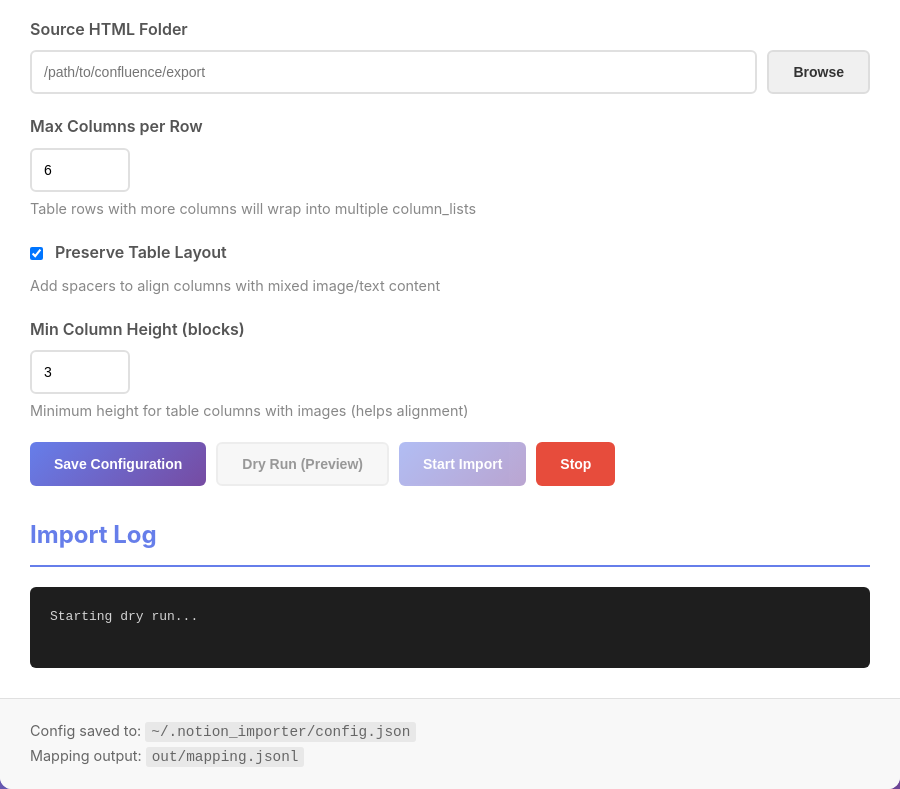
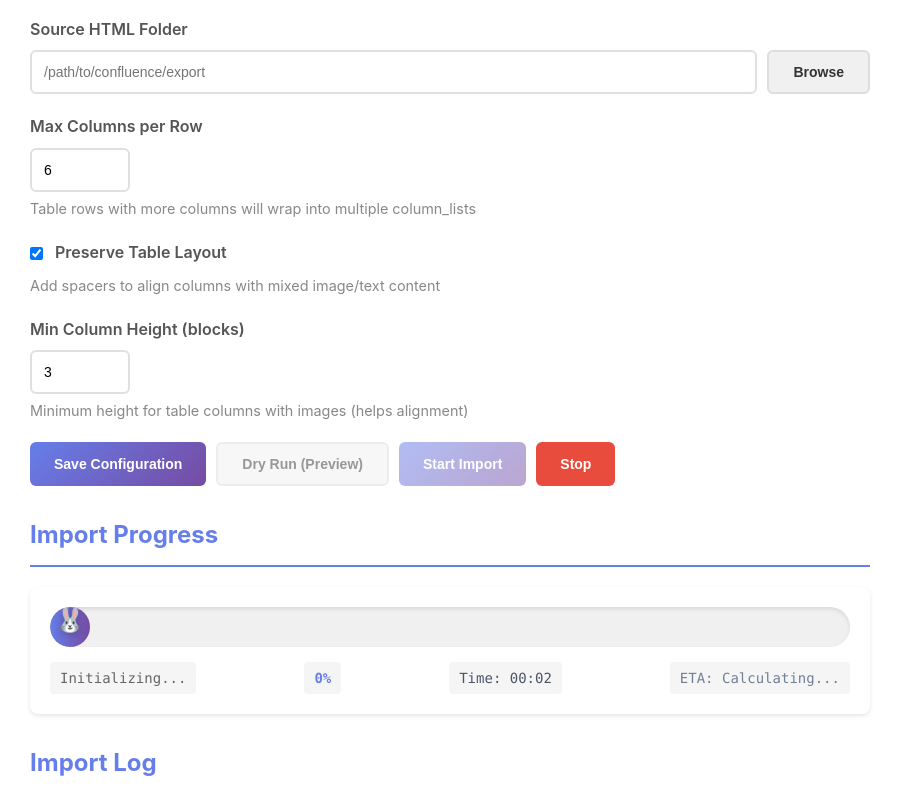
Before and after one commit to karst10607/C2Nv2, an Electron app: page electron/index.html in a window 900 px wide. Both pictures are taken after a click on the button "Dry Run (Preview)". Shown: the part 533-1322 px from the top of the page. Drawn offline with Linux system fonts and the light colour scheme; no server answers.

Commit message:
Version 2.4: Enhanced Progress Bar with Rabbit Animation
🐰 Enhanced Progress Bar & Rabbit Animation:
- Beautiful gradient progress bar with animated hopping rabbit
- Real-time file counter and time tracking with ETA calculation
- Smooth animations and modern design

🔧 Technical Improvements:
- Fixed image import issues by cleaning query parameters from URLs
- Added 30-second tunnel timeout for Notion to cache images
- Enhanced logging for image server requests
- Improved progress parsing to count all processed files accurately

🖥️ GUI Enhancements:
- Better error display with hover tooltips
- Responsive layout and real-time progress updates
- Progress section appears only during import

```diff
--- a/electron/index.html
+++ b/electron/index.html
@@ -66,6 +66,23 @@
         </div>
       </section>
 
+      <section class="progress-section" id="progress-section" style="display:none;">
+        <h2>Import Progress</h2>
+        <div class="progress-container">
+          <div class="progress-bar">
+            <div class="progress-fill" id="progress-fill">
+              <span class="rabbit" id="rabbit">🐰</span>
+            </div>
+          </div>
+          <div class="progress-info">
+            <span id="progress-text">0 / 0 files</span>
+            <span id="progress-percent">0%</span>
+            <span id="progress-time">Time: 00:00</span>
+            <span id="progress-eta">ETA: Calculating...</span>
+          </div>
+        </div>
+      </section>
+
       <section class="log-section">
         <h2>Import Log</h2>
         <div id="log-output"></div>
--- a/electron/renderer.js
+++ b/electron/renderer.js
@@ -19,6 +19,14 @@ const dryRunBtn = document.getElementById('dry-run-btn');
 const importBtn = document.getElementById('import-btn');
 const stopBtn = document.getElementById('stop-btn');
 const logOutput = document.getElementById('log-output');
+
+// Progress elements
+const progressSection = document.getElementById('progress-section');
+const progressFill = document.getElementById('progress-fill');
+const progressText = document.getElementById('progress-text');
+const progressPercent = document.getElementById('progress-percent');
+const progressTime = document.getElementById('progress-time');
+const progressEta = document.getElementById('progress-eta');
 
 // Load config on startup
 (async () => {
@@ -142,8 +150,21 @@ stopBtn.addEventListener('click', async () => {
   importBtn.disabled = false;
   dryRunBtn.disabled = false;
   isImporting = false;
+
+  // Stop progress timer
+  if (progressTimer) {
+    clearInterval(progressTimer);
+    progressTimer = null;
+  }
+
   appendLog('\n[Stopped by user]\n');
 });
+
+// Progress tracking variables
+let startTime = null;
+let totalFiles = 0;
+let processedFiles = 0;
+let progressTimer = null;
 
 // Run import
 async function runImport(dryRun) {
@@ -164,6 +185,16 @@ async function runImport(dryRun) {
   dryRunBtn.disabled = true;
   stopBtn.style.display = 'inline-block';
 
+  // Initialize progress tracking
+  startTime = Date.now();
+  totalFiles = 0;
+  processedFiles = 0;
+  progressSection.style.display = 'block';
+  updateProgress();
+
+  // Start timer to update elapsed time
+  progressTimer = setInterval(updateElapsedTime, 1000);
+
   appendLog(`Starting ${dryRun ? 'dry run' : 'import'}...\n\n`);
 
   const result = await electronAPI.startImport(config, dryRun);
@@ -173,8 +204,19 @@ async function runImport(dryRun) {
   dryRunBtn.disabled = false;
   isImporting = false;
 
+  // Stop progress timer
+  if (progressTimer) {
+    clearInterval(progressTimer);
+    progressTimer = null;
+  }
+
   if (result.success) {
     appendLog('\n✓ Completed successfully!\n');
+    // Force finalize to 100%
+    if (totalFiles > 0) {
+      processedFiles = totalFiles;
+    }
+    updateProgress(); // Final update
   } else {
     appendLog('\n✗ Failed: ' + (result.error || 'Unknown error') + '\n');
   }
@@ -183,6 +225,7 @@ async function runImport(dryRun) {
 // Listen for import logs
 electronAPI.onImportLog((data) => {
   appendLog(data);
+  parseProgress(data);
 });
 
 function appendLog(text) {
@@ -190,4 +233,68 @@ function appendLog(text) {
   logOutput.scrollTop = logOutput.scrollHeight;
 }
 
+// Parse progress from log output
+function parseProgress(text) {
+  // Look for "Found X html files"
+  const foundMatch = text.match(/Found (\d+) html files/);
+  if (foundMatch) {
+    totalFiles = parseInt(foundMatch[1]);
+    processedFiles = 0;
+    updateProgress();
+  }
+
+  // Look for file processing "- filename.html -> Title (X blocks)"
+  // Count ALL matches in the chunk, not just presence
+  const fileMatches = text.match(/^- .+\.html -> .+ \(\d+ blocks\)/mg);
+  if (fileMatches && fileMatches.length) {
+    processedFiles += fileMatches.length;
+    // Clamp to totalFiles to avoid going over on noisy logs
+    if (totalFiles > 0) {
+      processedFiles = Math.min(processedFiles, totalFiles);
+    }
+    updateProgress();
+  }
+}
+
+// Update progress display
+function updateProgress() {
+  if (totalFiles === 0) {
+    progressText.textContent = 'Initializing...';
+    progressPercent.textContent = '0%';
+    progressFill.style.width = '40px';
+    return;
+  }
+
+  const percent = Math.round((processedFiles / totalFiles) * 100);
+  progressText.textContent = `${processedFiles} / ${totalFiles} files`;
+  progressPercent.textContent = `${percent}%`;
+  progressFill.style.width = `${Math.max(5, percent)}%`;
+
+  // Update ETA
+  if (processedFiles > 0 && processedFiles < totalFiles) {
+    const elapsed = Date.now() - startTime;
+    const avgTimePerFile = elapsed / processedFiles;
+    const remainingFiles = totalFiles - processedFiles;
+    const eta = Math.round((avgTimePerFile * remainingFiles) / 1000);
+    progressEta.textContent = `ETA: ${formatTime(eta)}`;
+  } else if (processedFiles >= totalFiles) {
+    progressEta.textContent = 'Complete!';
+  }
+}
+
+// Update elapsed time display
+function updateElapsedTime() {
+  if (!startTime) return;
+
+  const elapsed = Math.floor((Date.now() - startTime) / 1000);
+  progressTime.textContent = `Time: ${formatTime(elapsed)}`;
+}
+
+// Format seconds to MM:SS
+function formatTime(seconds) {
+  const mins = Math.floor(seconds / 60);
+  const secs = seconds % 60;
+  return `${mins.toString().padStart(2, '0')}:${secs.toString().padStart(2, '0')}`;
+}
+
 })(); // End of IIFE
--- a/electron/styles.css
+++ b/electron/styles.css
@@ -240,3 +240,89 @@ footer code {
 #log-output::-webkit-scrollbar-thumb:hover {
   background: #777;
 }
+
+/* Progress Bar Styles */
+.progress-section {
+  margin-bottom: 30px;
+}
+
+.progress-container {
+  background: white;
+  border-radius: 8px;
+  padding: 20px;
+  box-shadow: 0 2px 4px rgba(0,0,0,0.1);
+}
+
+.progress-bar {
+  width: 100%;
+  height: 40px;
+  background: #f0f0f0;
+  border-radius: 20px;
+  overflow: hidden;
+  position: relative;
+  box-shadow: inset 0 2px 4px rgba(0,0,0,0.1);
+}
+
+.progress-fill {
+  height: 100%;
+  background: linear-gradient(90deg, #667eea 0%, #764ba2 100%);
+  border-radius: 20px;
+  transition: width 0.3s ease;
+  position: relative;
+  min-width: 40px;
+  display: flex;
+  align-items: center;
+  justify-content: flex-end;
+}
+
+.rabbit {
+  position: absolute;
+  right: 5px;
+  font-size: 24px;
+  animation: hop 0.5s ease-in-out infinite;
+  filter: drop-shadow(0 2px 4px rgba(0,0,0,0.2));
+  transform-origin: bottom center;
+}
+
+@keyframes hop {
+  0%, 100% {
+    transform: translateY(0) scaleY(1);
+  }
+  25% {
+    transform: translateY(-3px) scaleY(1.05);
+  }
+  50% {
+    transform: translateY(-8px) scaleY(0.95);
+  }
+  75% {
+    transform: translateY(-3px) scaleY(1.02);
+  }
+}
+
+.progress-info {
+  display: flex;
+  justify-content: space-between;
+  margin-top: 15px;
+  font-size: 14px;
+  color: #666;
+}
+
+.progress-info span {
+  padding: 5px 10px;
+  background: #f5f5f5;
+  border-radius: 4px;
+  font-family: 'SF Mono', Monaco, monospace;
+}
+
+#progress-percent {
+  font-weight: bold;
+  color: #667eea;
+}
+
+#progress-time {
+  color: #4a5568;
+}
+
+#progress-eta {
+  color: #718096;
+}
--- a/package.json
+++ b/package.json
@@ -1,6 +1,6 @@
 {
   "name": "notion-importer",
-  "version": "1.0.0",
+  "version": "2.4.0",
   "description": "Import Confluence HTML exports into Notion",
   "main": "electron/main.js",
   "scripts": {
```
Also changed, not shown: CHANGELOG.md, 2 other files.
